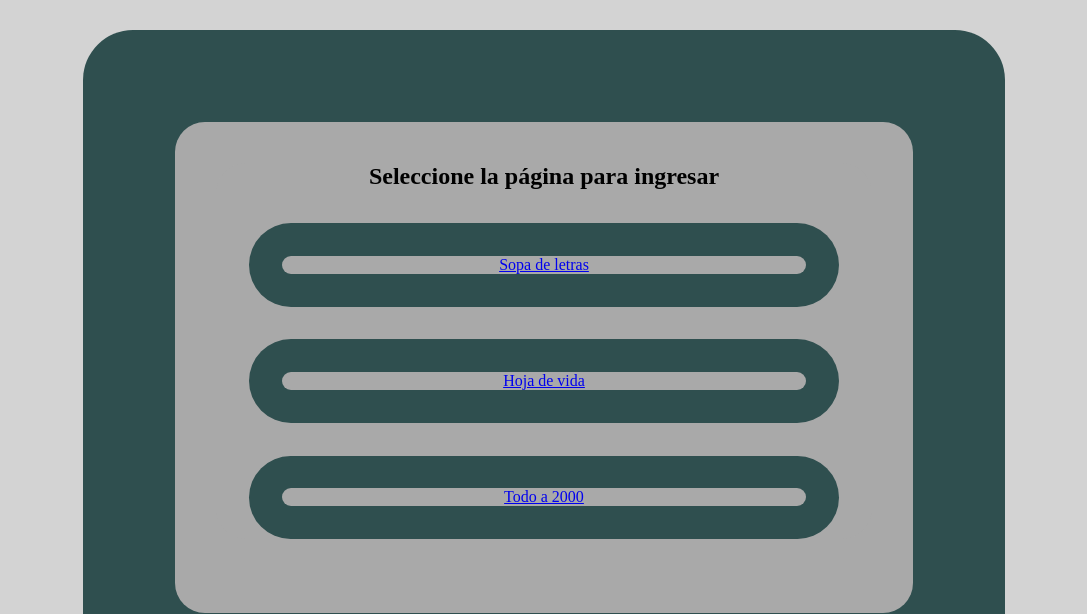
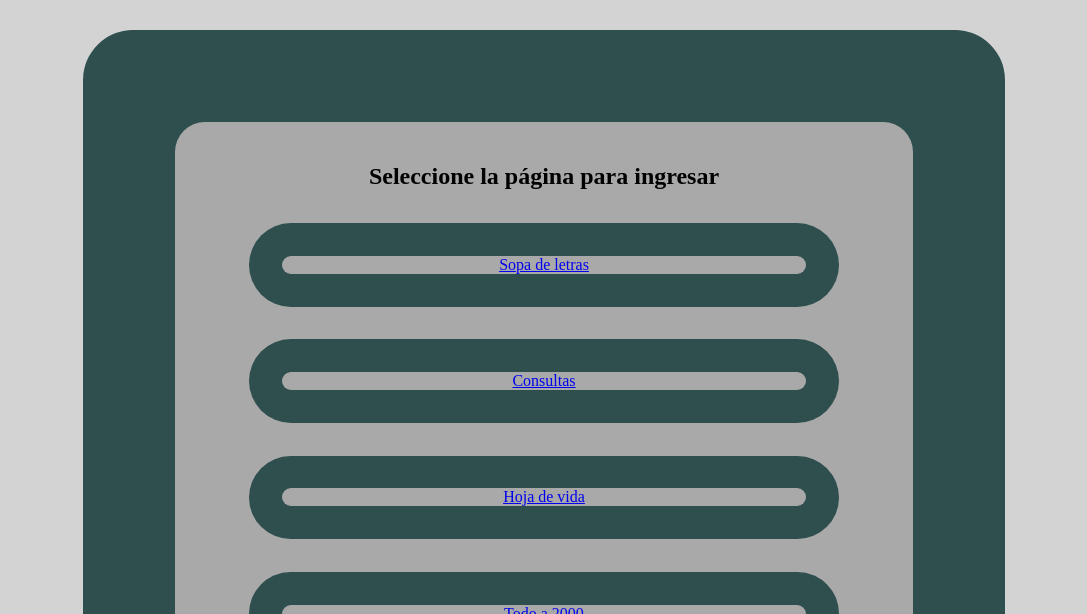
Before and after one commit to felipetabaresc/Controlador_de_paginas_web, a website: page index.html in a window 1280 px wide. Shown: the part 186-800 px from the top of the page, without its empty margins (96-1183 px from the left). Drawn offline with Linux system fonts and the light colour scheme.

Commit message:
adicción de nueva página Se adiciona la página de consulta

```diff
--- a/index.html
+++ b/index.html
@@ -24,6 +24,13 @@
           </div>
           <div class="divVerde">
             <div class="divCentrado">
+              <a href="https://consultasprogramacionweb.netlify.app/"
+                >Consultas</a
+              >
+            </div>
+          </div>
+          <div class="divVerde">
+            <div class="divCentrado">
               <a href="https://hojadevidafelipetabarescorrea.netlify.app"
                 >Hoja de vida</a
               >
```
